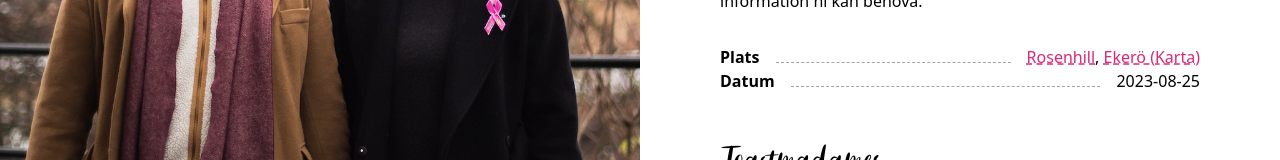
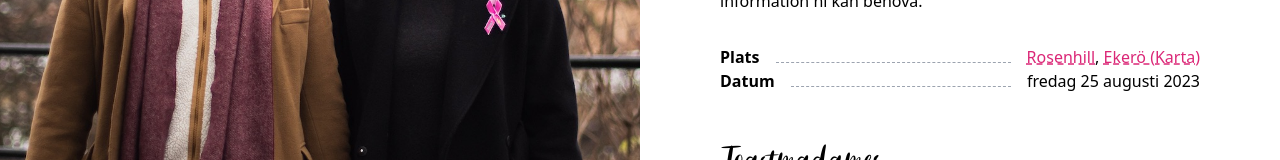
Before and after one commit to believer/rickard-och-jessica, a Next.js app: page / in a window 1280 px wide. Shown: the part 435-595 px from the top of the page. Built offline with nearby package versions, Linux system fonts and the light colour scheme.

Commit message:
feat: format date for readability

```diff
--- a/app/page.tsx
+++ b/app/page.tsx
@@ -91,7 +91,11 @@ export default function Home() {
               <span className="font-bold">Datum</span>
               <hr className="border-dashed border-gray-400" />
               <span className="text-right">
-                <time dateTime="2023-08-25">2023-08-25</time>
+                <time dateTime="2023-08-25">
+                  {new Intl.DateTimeFormat('sv-SE', {
+                    dateStyle: 'full',
+                  }).format(new Date('2023-08-25'))}
+                </time>
               </span>
             </li>
           </ul>
```
